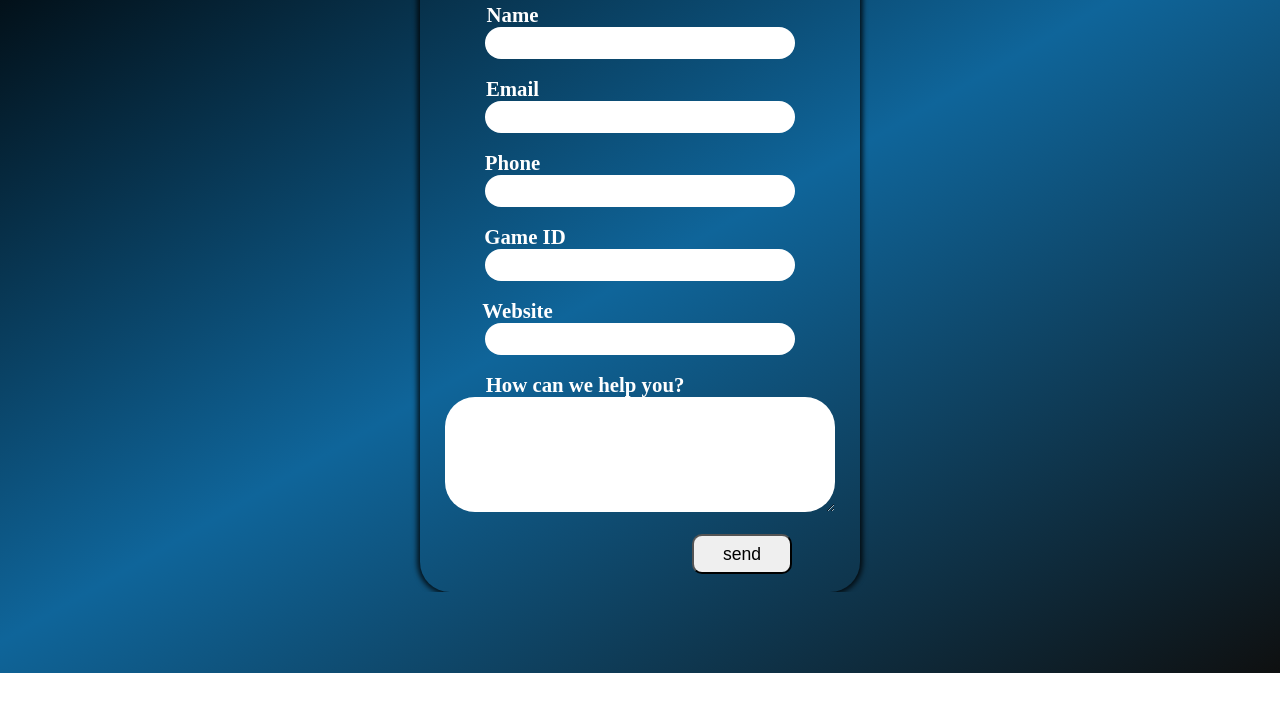
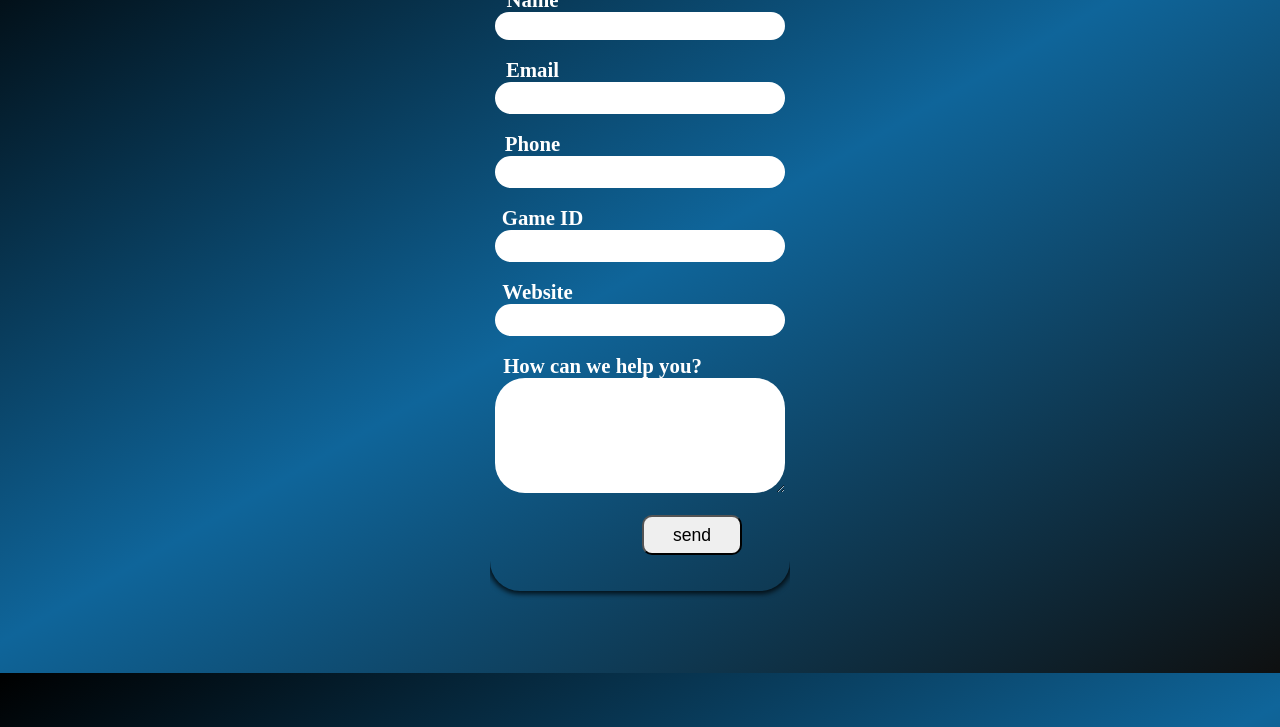
Before and after one commit to Sodadoung/Feedbacks, a plain HTML site: page index01.html in a window 1280 px wide. Shown: the part 127-854 px from the top of the page. Before the commit the page ends 800 px from the top, so only its background shows below. Drawn offline with Linux system fonts and the light colour scheme.

Commit message:
Add files via upload

```diff
--- a/index01.html
+++ b/index01.html
@@ -18,37 +18,37 @@
 <body style="background: linear-gradient(150deg, hsla(0, 0%, 0%, 1) 0%, rgb(15, 101, 154) 50%, hsla(192, 6%, 6%, 1) 100%);width: 100%;height: 100vh;overflow: hidden;padding: 0;">
   <br>
   <center>
-  <form class="gform pure-form pure-form-stacked" method="POST" data-email="sodadoung@gmail.com"
+  <form  class="gform pure-form pure-form-stacked" method="POST" data-email="sodadoung@gmail.com"
   action="https://script.google.com/macros/s/AKfycbxMuluETNdXg-Bys8k420CAXez47jBslbEK4g23d01-dJXLbNPwes_2xN2n9Iz-rvWVdA/exec">
-  <div  style="overflow: hidden;">
-    <div class="form-elements" style=";padding: 0;height: auto;"><br>
-      <div style="box-shadow: 0px 0px 5px 3px rgba(0, 0, 0, 0.751);box-shadow: 1px 1px 1px 2px 10px red;border-radius: 30px;width: 400px;padding-top: 15px;padding-bottom: 40px;padding-left: 20px;padding-right: 20px;"><br>
-        <b class="content-head" style="font-size: 2.3em;color: white;">Form Feedbacks!</b>
+  <div  style="overflow: hidden;width: 300px;height: 800px;;padding: 0;">
+    <div class="form-elements" style="width: 100%;padding: 0;margin-top: 0;"><br>
+      <div style="box-shadow: 0px 0px 5px 3px rgba(0, 0, 0, 0.751);box-shadow: 1px 1px 1px 2px 10px red;border-radius: 30px;width: 100%;; padding-top: 15px;padding-bottom: 40px;"><br>
+        <b class="content-head" style="font-size: 25px;color: white;">Form Feedbacks!</b>
         <br><br>
-         <b style="margin-left: -255px;font-size: 1.3em;color: white;">Name</b><br>
-        <input class="hov" type="text" name="Name" required="" style="font-size: 1.7em;width: 300px;border-radius: 30px;padding-left: 10px;border-width: 0;outline:none;overflow: hidden;"/><br><br>
+         <b style="margin-left: -215px;font-size: 1.3em;color: white;">Name</b><br>
+        <input class="hov" type="text" name="Name" required="" style="font-size: 1.5em;width: 280px;border-radius: 30px;padding-left: 10px;border-width: 0;outline:none;overflow: hidden;"/><br><br>
 
-        <b style="margin-left: -255px;font-size: 1.3em;color: white;">Email</b><br>
-        <input class="hov" type="email" name="Email" required="" style="font-size: 1.7em;width: 300px;border-radius: 30px;padding-left: 10px;border-width: 0;outline:none;overflow: hidden;"/><br><br>
+        <b style="margin-left: -215px;font-size: 1.3em;color: white;">Email</b><br>
+        <input class="hov" type="email" name="Email" required="" style="font-size: 1.7em;width: 280px;border-radius: 30px;padding-left: 10px;border-width: 0;outline:none;overflow: hidden;"/><br><br>
 
-         <b style="margin-left: -255px;font-size: 1.3em;color: white;">Phone</b><br>
-         <input  class="hov" type="tel"  name="Phone" required="" style="font-size: 1.7em;width: 300px;border-radius: 30px;padding-left: 10px;border-width: 0;outline:none;overflow: hidden;"/><br><br>
+         <b style="margin-left: -215px;font-size: 1.3em;color: white;">Phone</b><br>
+         <input  class="hov" type="tel"  name="Phone" required="" style="font-size: 1.7em;width: 280px;border-radius: 30px;padding-left: 10px;border-width: 0;outline:none;overflow: hidden;"/><br><br>
 
-         <b style="margin-left: -230px;font-size: 1.3em;color: white;">Game ID</b><br>
-         <input  class="hov" type="number"  name="Game_ID" required="" style="font-size: 1.7em;width: 300px;border-radius: 30px;padding-left: 10px;border-width: 0;outline:none;overflow: hidden;"/><br><br>
+         <b style="margin-left: -195px;font-size: 1.3em;color: white;">Game ID</b><br>
+         <input  class="hov" type="number"  name="Game_ID" required="" style="font-size: 1.7em;width: 280px;border-radius: 30px;padding-left: 10px;border-width: 0;outline:none;overflow: hidden;"/><br><br>
 
-         <b style="margin-left: -245px;font-size: 1.3em;color: white;">Website</b><br>
-         <input  class="hov" type="text"  name="Website" required="" style="font-size: 1.7em;width: 300px;border-radius: 30px;padding-left: 10px;border-width: 0;outline:none;overflow: hidden;"/><br><br>
+         <b style="margin-left: -205px;font-size: 1.3em;color: white;">Website</b><br>
+         <input  class="hov" type="text"  name="Website" required="" style="font-size: 1.7em;width: 280px;border-radius: 30px;padding-left: 10px;border-width: 0;outline:none;overflow: hidden;"/><br><br>
 
-        <b style="margin-left: -110px;font-size: 1.3em;color: white;">How can we help you?</b><br>
-        <textarea class="hov" name="Message" rows="5" cols="22" required="" style="font-size: 1.3em;width: 370px;border-radius: 30px;padding: 10px 10PX;border-width: 0;overflow: hidden;outline:none;"></textarea><br><br>
+        <b style="margin-left: -75px;font-size: 1.3em;color: white;">How can we help you?</b><br>
+        <textarea class="hov" name="Message" rows="5" cols="22" required="" style="font-size: 1.3em;width: 270px;border-radius: 30px;padding: 10px 10PX;border-width: 0;overflow: hidden;outline:none;"></textarea><br><br>
 
         <button class="hov" style="float: right;width: 100px;height: 40px;font-size: 1.1em;margin-right: 48px;border-radius: 10px;">
-        send</button><br>
+        send</button><br><br>
       </div>
+      <br>
     </div>
-  </div>
-
+  </div><br>
 
     <!-- Thankyou_message --><br>
     <div class="thankyou_message" style="display:none;background:none;border:0px solid rgb(175, 173, 173);border-radius: 40px;width: 400px;padding-top: 15px;padding-bottom: 40px;padding-left: 20px;padding-right: 20px;"><br><br>
```
Also changed, not shown: index.html (+3 -4 lines).
